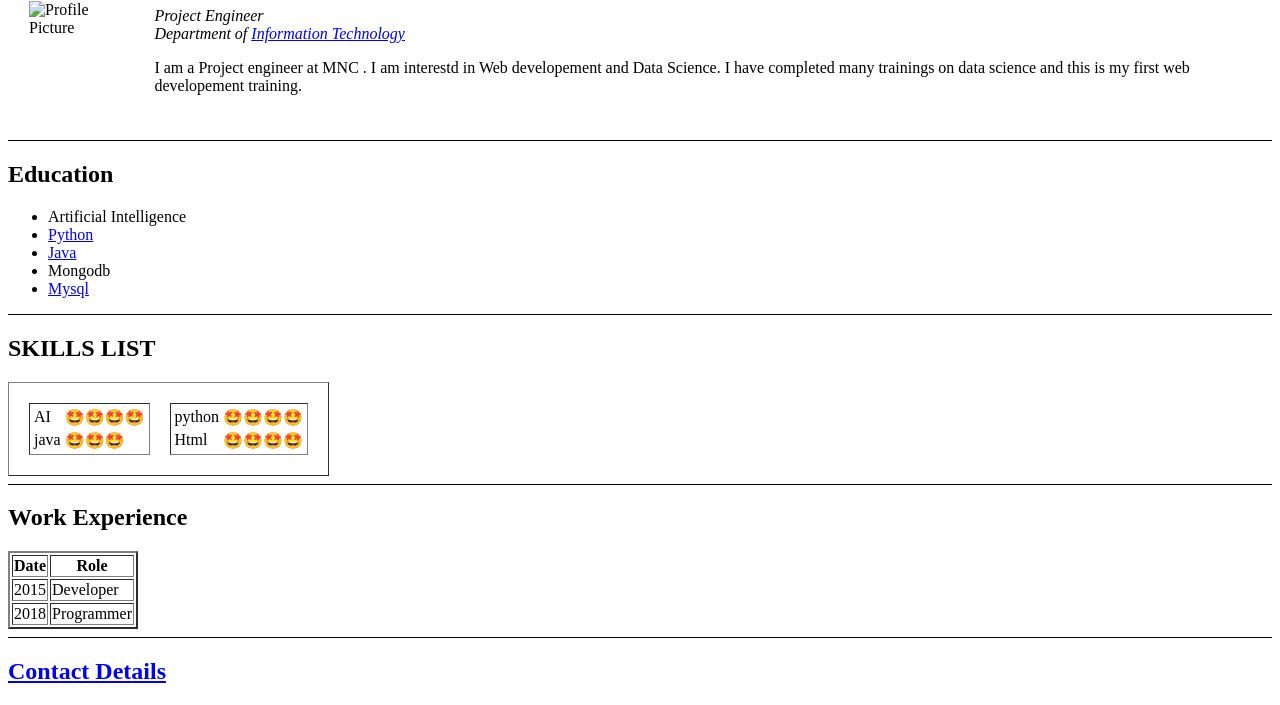
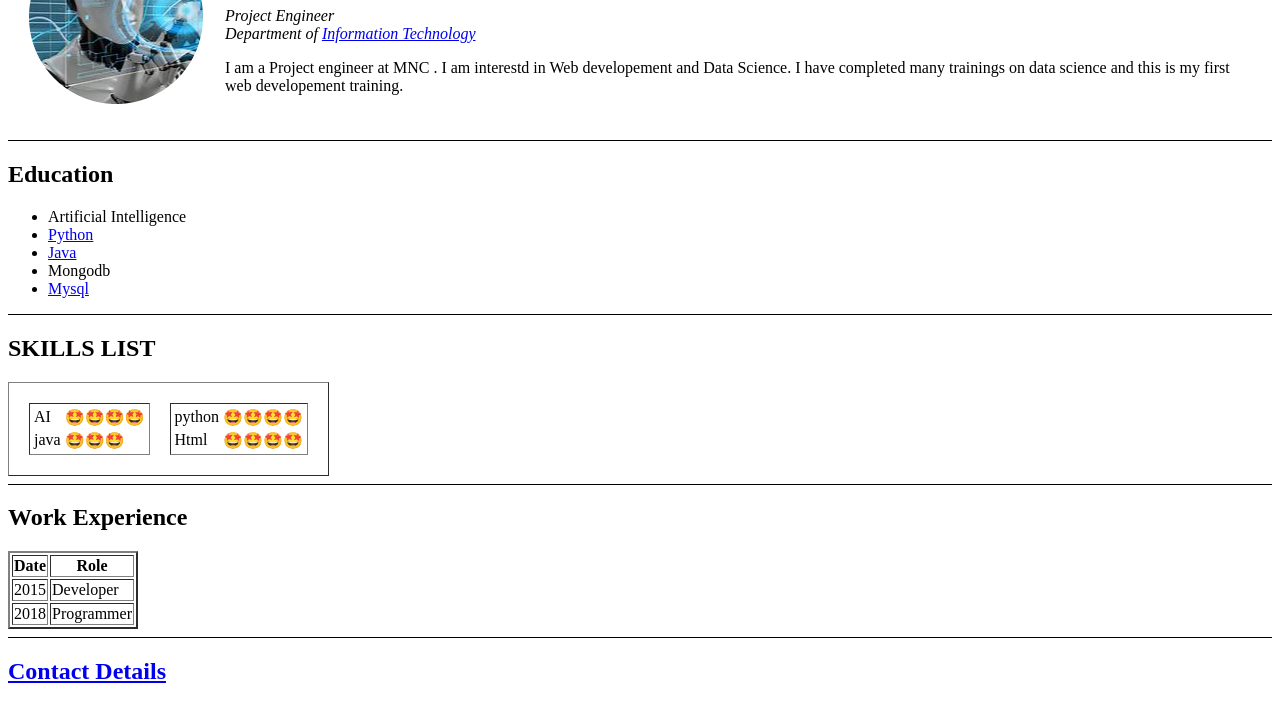
Before and after one commit to prachiprajapati159/cv, a plain HTML site: page index.html in a window 1280 px wide. Shown: the part 102-807 px from the top of the page. Drawn offline with Linux system fonts and the light colour scheme.

Commit message:
Update index.html

```diff
--- a/index.html
+++ b/index.html
@@ -9,7 +9,7 @@
 <body>
   <table cellspacing="20">
     <tr>
-      <td><img src="images\ai-modified.png" alt=" Profile Picture"></td>
+      <td><img src="ai-modified.png" alt=" Profile Picture"></td>
       <td>
         <h1>Prachi Prajapati</h1>
         <p><em>Project Engineer</em>
```
